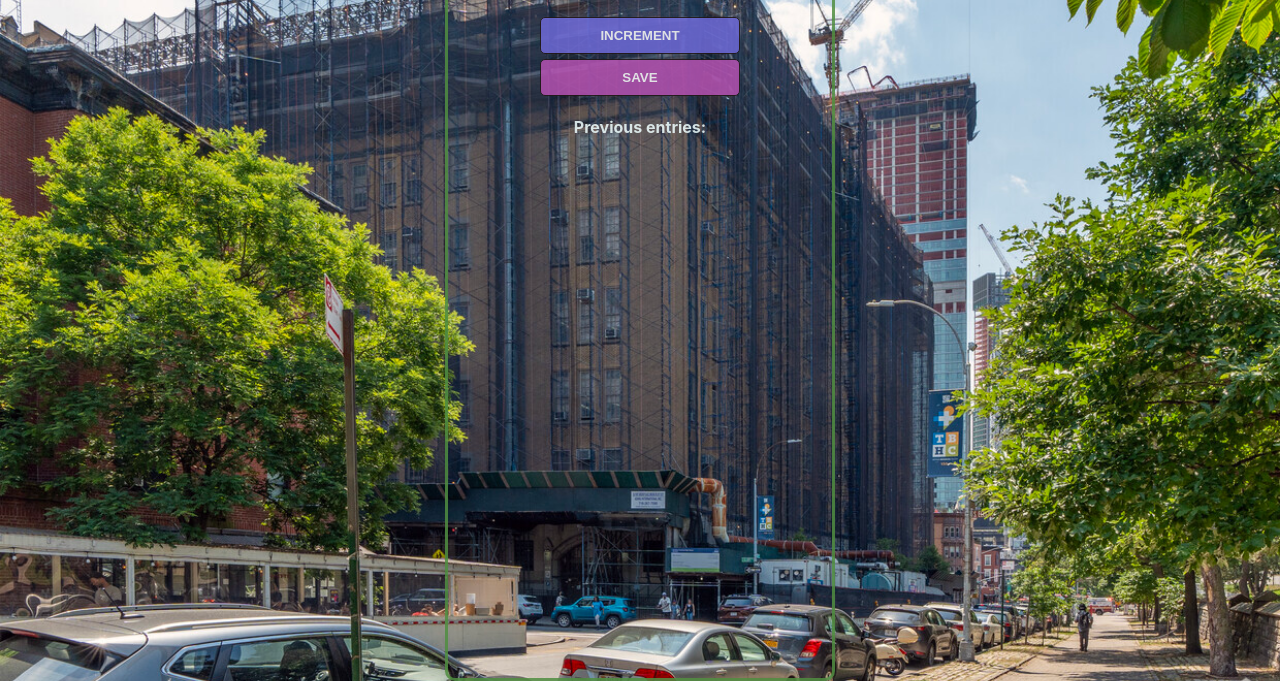
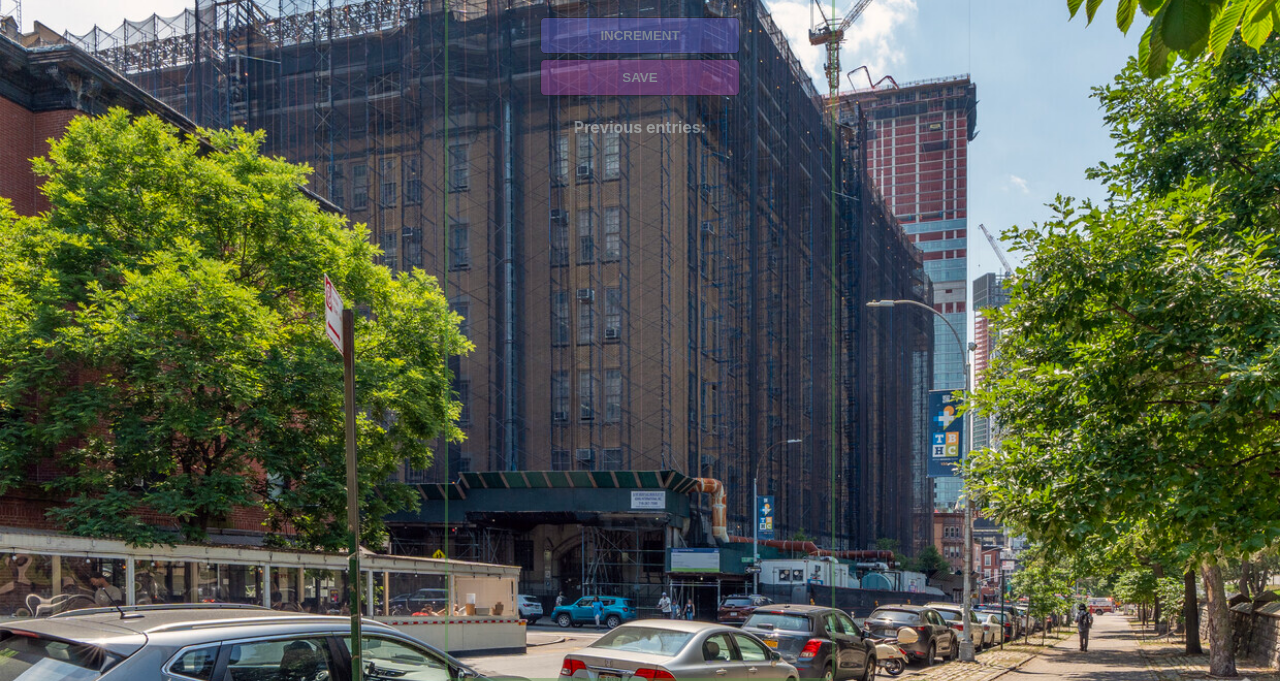
Before and after one commit to jasonl375/btechCounter, a plain HTML site: page index.html in a window 1280 px wide. Shown: the part 125-806 px from the top of the page. Drawn offline with Linux system fonts and the light colour scheme.

Commit message:
Update style.css

```diff
--- a/style.css
+++ b/style.css
@@ -9,7 +9,7 @@ body {
 }
 
 .container {
-  opacity: 0.85;
+  opacity: 0.4;
   max-width: 30%;
   max-height: 40%;
   background-color: cornflowerblue;
```
